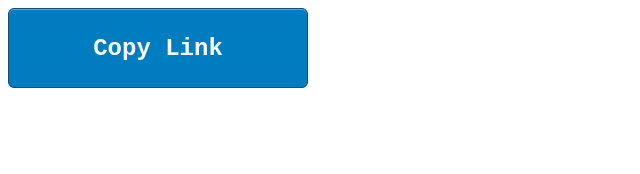
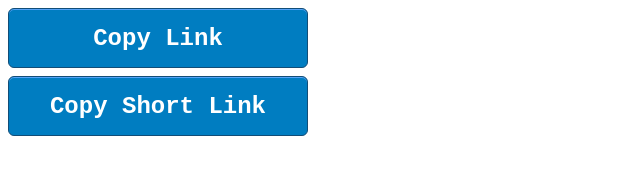
Before and after one commit to iatanas0v/link-copy, a browser extension: page index.html in a window 1280 px wide. Shown: the whole page, without its empty margins (0-640 px from the left). Drawn offline with Linux system fonts and the light colour scheme.

Commit message:
Allow short title copy

```diff
--- a/index.html
+++ b/index.html
@@ -20,6 +20,7 @@
       padding: 12px 32px;
       text-decoration: none;
       white-space: nowrap;
+      min-height: 60px;
     }
 
     .btn:hover {
@@ -31,16 +32,22 @@
       top: 1px;
     }
 
-    #copy-btn {
-      min-width: 300px;
-      min-height: 80px;
+    .button-container {
+      width: 300px;
+      display: flex;
+      flex-direction: column;
+      align-items: stretch;
+      justify-content: stretch;
+
+      gap: 8px;
     }
   </style>
 </head>
 
 <body>
-  <div>
+  <div class="button-container">
     <button id="copy-btn" class="btn">Copy Link</button>
+    <button id="copy-btn-short" class="btn">Copy Short Link</button>
   </div>
   <script src="script.js"></script>
 </body>
--- a/script.js
+++ b/script.js
@@ -1,4 +1,5 @@
 const button = document.querySelector("#copy-btn");
+const buttonShort = document.querySelector("#copy-btn-short");
 
 async function getCurrentTab() {
   let queryOptions = { active: true, lastFocusedWindow: true };
@@ -20,18 +21,26 @@ async function setLinkInClipboard(title, url) {
   document.removeEventListener("copy", listener);
 }
 
-button.addEventListener("click", async () => {
+async function executeCopy(button, formatTitle = (title) => title) {
   const tab = await getCurrentTab();
 
   if (!tab) {
     return;
   }
 
-  await setLinkInClipboard(tab.title, tab.url);
+  await setLinkInClipboard(formatTitle(tab.title), tab.url);
 
   button.textContent = "✅ Copied!";
 
   setTimeout(() => {
     button.textContent = "Copy Link";
   }, 2000);
+}
+
+button.addEventListener("click", async () => {
+  await executeCopy(button);
 });
+
+buttonShort.addEventListener("click", async () => {
+  await executeCopy(buttonShort, (title) => title.match(/\[([^\]]+)\]/)?.[0] || title);
+});
```
